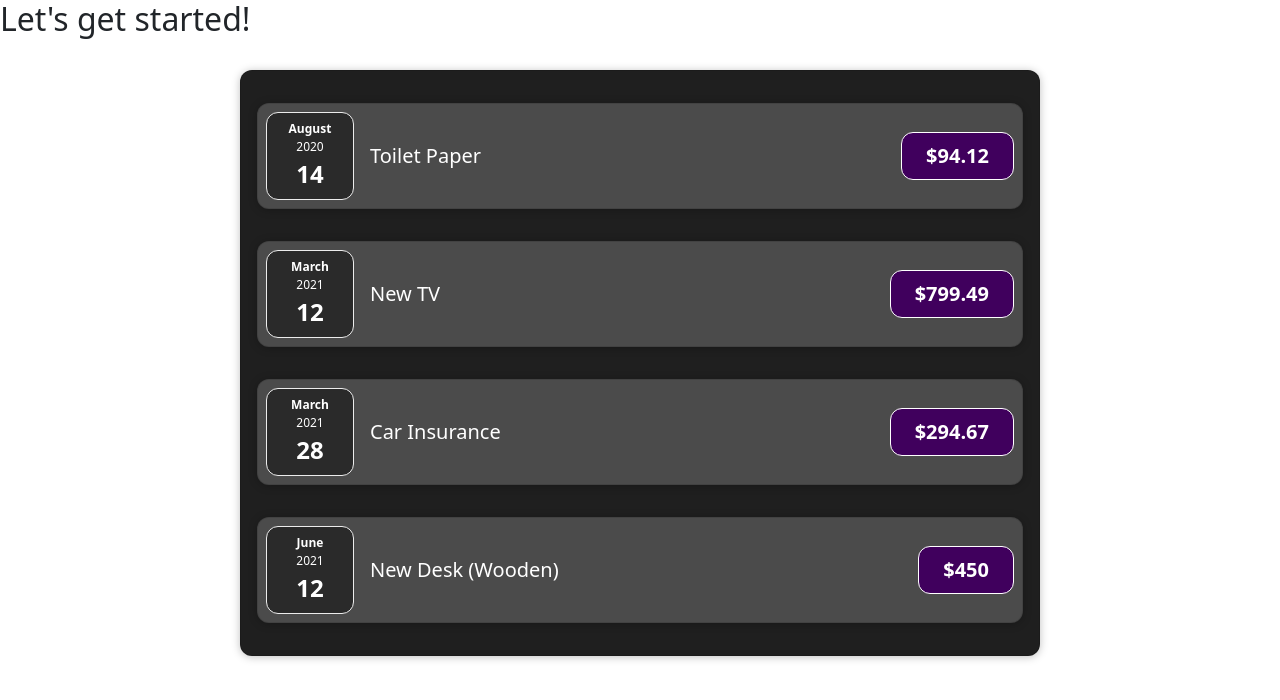
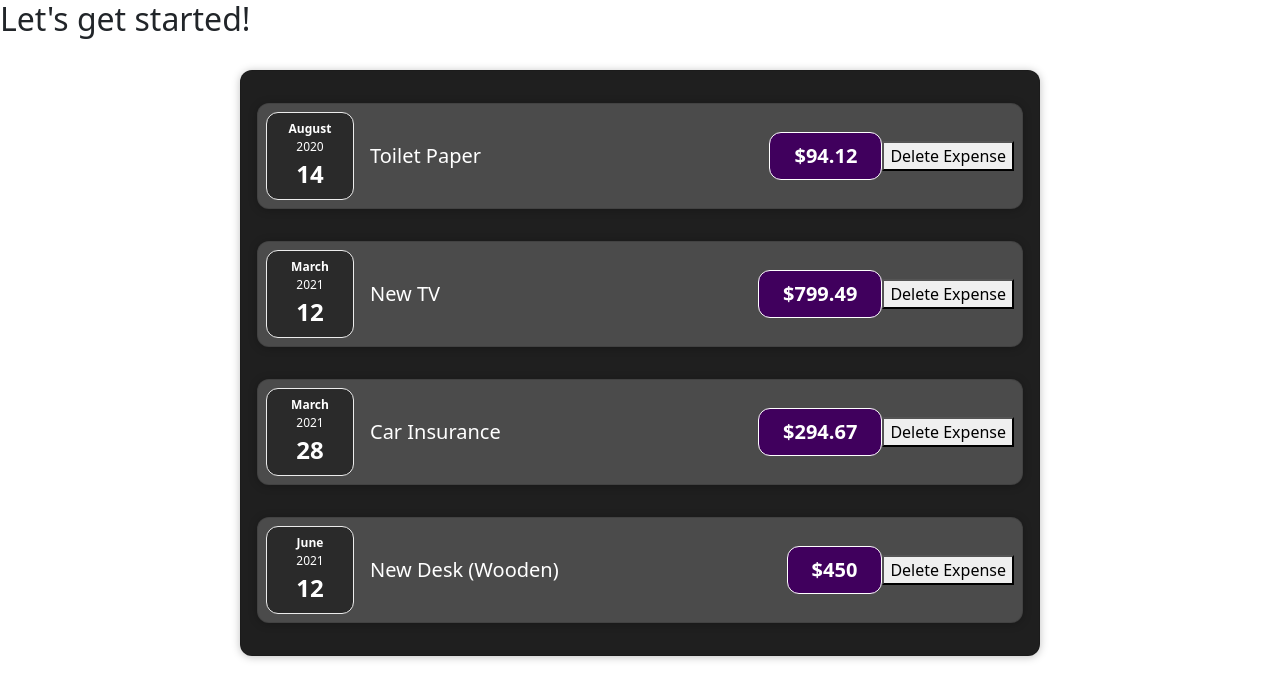
Before and after one commit to nidhijagga/demo-react, a JavaScript app: page / in a window 1280 px wide. Shown: the top 700 px of the page. Built offline with nearby package versions, Linux system fonts and the light colour scheme.

Commit message:
Task 1 : Adding Event Listeners made easy

```diff
--- a/src/components/ExpenseItem.js
+++ b/src/components/ExpenseItem.js
@@ -3,6 +3,10 @@
 import "./ExpenseItem.css";
 
 const ExpenseItem =(props)=> {
+  const deleteExpense = () => {
+    const cardElement = document.querySelector('.expense-item');
+    cardElement.remove();
+  }
   return (
     <Card className="expense-item">
       <ExpenseDate date={props.date} />
@@ -10,6 +14,7 @@
         <h2>{props.title}</h2>
         <div className="expense-item__price">${props.amount}</div>
       </div>
+      <button onClick={deleteExpense}> Delete Expense </button>
     </Card>
   );
 }
```
